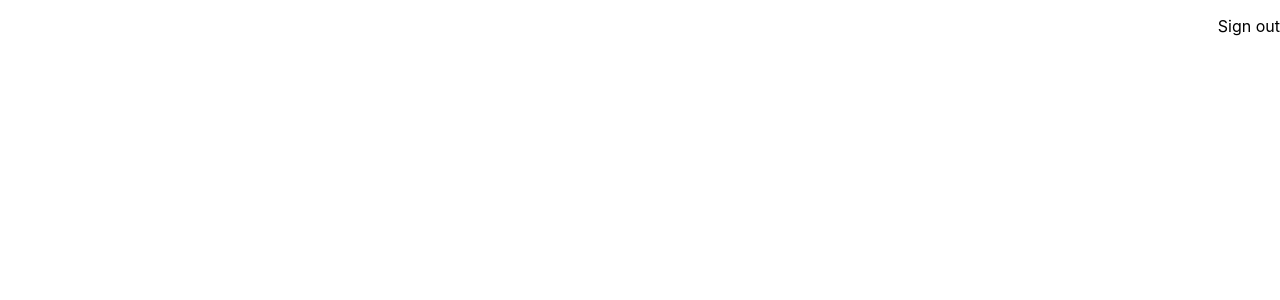
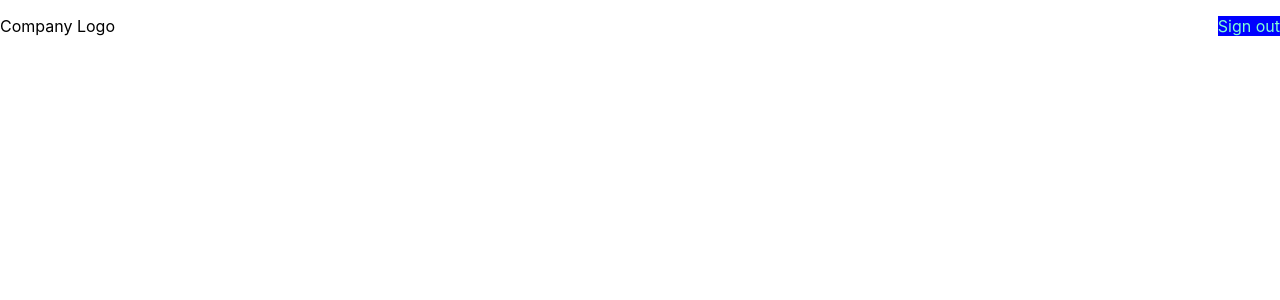
Before and after one commit to teejay327/face-recognition, a React (Create React App) app: page / in a window 1280 px wide. Shown: the top 300 px of the page. Built offline with nearby package versions, Linux system fonts and the light colour scheme.

Commit message:
Fixed navbar layout

```diff
--- /dev/null
+++ b/src/components/Navigation/Navigation.css
@@ -0,0 +1,16 @@
+.navbar {
+  display: flex;
+  width: auto;
+  justify-content: space-between;
+}
+
+.logo {
+  display: inline;
+}
+
+.nav {
+  display: flex;
+  align-self: 'flex-end';
+  color: aquamarine;
+  background-color: blue;
+}
--- a/src/components/Navigation/Navigation.js
+++ b/src/components/Navigation/Navigation.js
@@ -1,9 +1,11 @@
 import React from'react';
+import './Navigation.css';
 
 const Navigation = () => {
   return (
-    <nav style={{ display: 'flex', justifyContent: 'flex-end' }}>
-      <p>Sign out</p>
+    <nav className='navbar'>
+      <p className='logo'>Company Logo</p>
+      <p className='nav'>Sign out</p>
     </nav>
   )
 }
```
